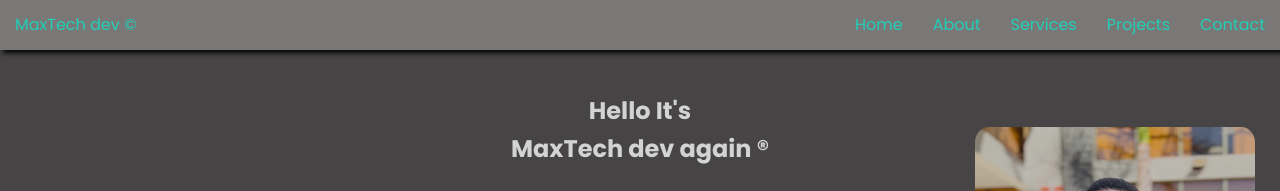
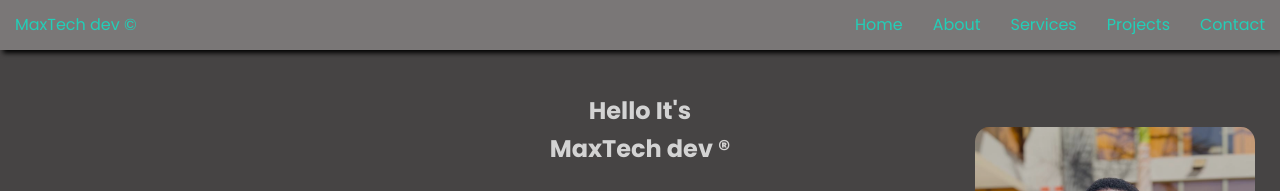
Before and after one commit to MAXASL/MaxTech-dev, a website: page index.html in a window 1280 px wide. Shown: the top 191 px of the page. Drawn offline with nearby package versions, Linux system fonts and the light colour scheme; some packages are replaced by stand-ins of ours; a script that the page names is missing.

Commit message:
Update index.html

```diff
--- a/index.html
+++ b/index.html
@@ -86,7 +86,7 @@
     <div class="home-personal-content">
         <div class="container reveal">
         <h2>Hello It's</h2>
-        <h1>MaxTech dev again &#174</h1>
+        <h1>MaxTech dev &#174</h1>
         <br>
         <h3>web developer | Software Repair</h3>
         <p>
```
